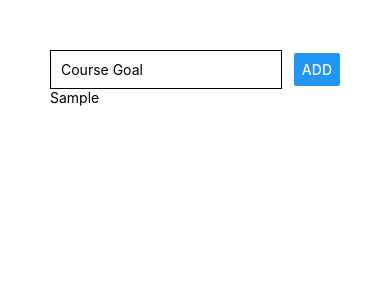
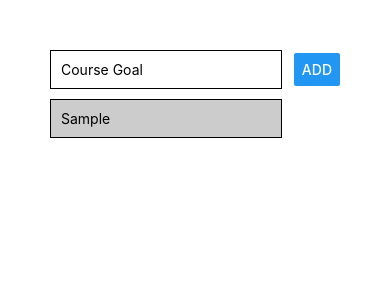
Before and after one commit to Fanz0614/ReactNative-Practice, a React Native app: screen / in a window 390 px wide. Both pictures are taken after typing "Sample" into the empty fields and a click on the button "ADD". Shown: the top 300 px of the page. Built offline with nearby package versions, Linux system fonts and the light colour scheme.

Commit message:
styling list items

```diff
--- a/App.js
+++ b/App.js
@@ -12,9 +12,9 @@ export default function App() {
     setEnteredGoal('')
   }
 
-  const ListGoals = () => {
+  const listGoals = () => {
     return courseGoals.map((items, index) => {
-      return <Text key={`${items}${index}`}>
+      return <Text style={courseGoals.length > 0 ? styles.listItems : ''} key={`${items}${index}`}>
         {items}
       </Text>
     })
@@ -25,7 +25,7 @@ export default function App() {
         <TextInput placeholder="Course Goal" style={styles.input} onChangeText={enteredGoalHandler} value={enteredGoal} />
         <Button title="ADD" onPress={addGoalHandler} />
       </View>
-      <View>{ListGoals()}</View>
+      <View>{listGoals()}</View>
       <View />
     </View>
   );
@@ -45,5 +45,13 @@ const styles = StyleSheet.create({
     borderColor: 'black',
     borderWidth: 1,
     padding: 10
+  },
+  listItems: {
+    width: '80%',
+    padding: 10,
+    marginVertical: 10,
+    backgroundColor: '#ccc',
+    borderColor: 'black',
+    borderWidth: 1
   }
 });
```
